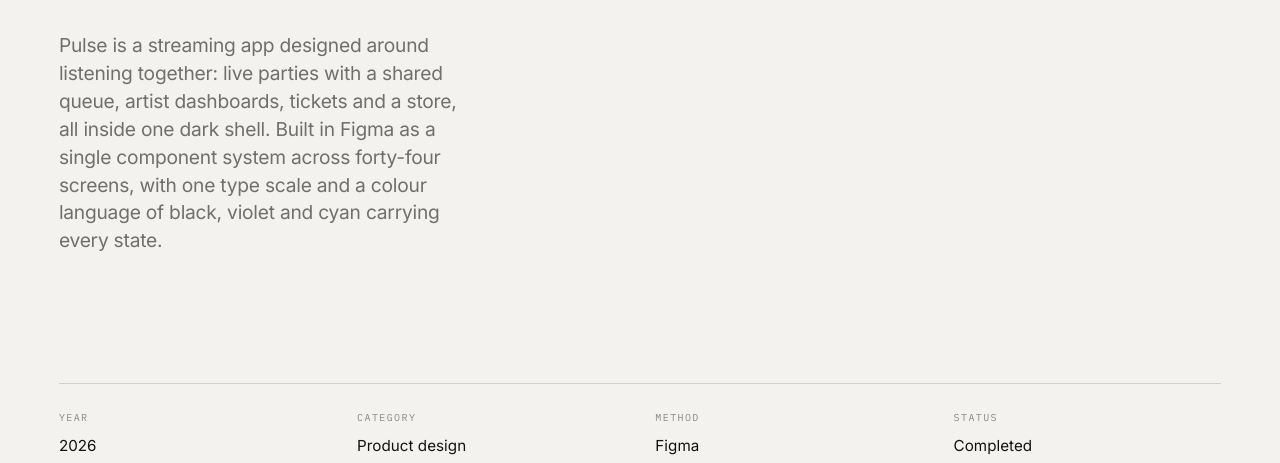
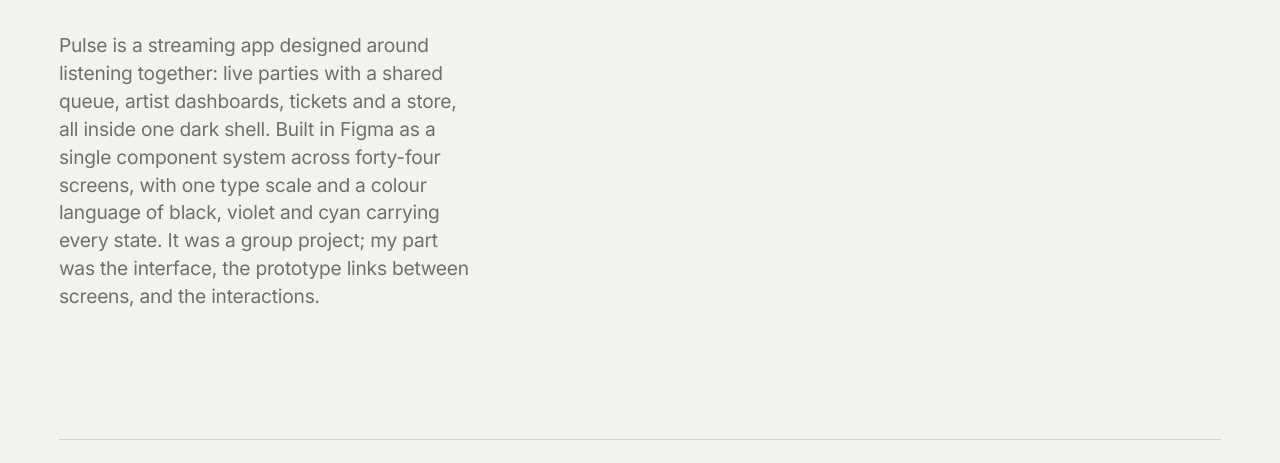
Before and after one commit to NanJ1ang/tsangchiuwang.github.io, a plain HTML site: page pages/work-06-music-app.html in a window 1280 px wide. Shown: the part 320-783 px from the top of the page. Drawn offline with Linux system fonts and the light colour scheme.

Commit message:
update pages/work-06-music-app.html

```diff
--- a/pages/work-06-music-app.html
+++ b/pages/work-06-music-app.html
@@ -4,11 +4,11 @@
 <meta charset="utf-8">
 <meta name="viewport" content="width=device-width, initial-scale=1">
 <title>Music App — Tsang Chiu Wang</title>
-<meta name="description" content="Pulse is a streaming app designed around listening together: live parties with a shared queue, artist dashboards, tickets and a store, all inside one dark shell. Built in Figma as a single component system across forty-four screens, with one type scale and a colour language of black, violet and cyan carrying every state.">
+<meta name="description" content="Pulse is a streaming app designed around listening together: live parties with a shared queue, artist dashboards, tickets and a store, all inside one dark shell. Built in Figma as a single component system across forty-four screens, with one type scale and a colour language of black, violet and cyan carrying every state. It was a group project; my part was the interface, the prototype links between screens, and the interactions.">
 <meta name="theme-color" content="#F3F2EF">
 <meta property="og:type" content="website">
 <meta property="og:title" content="Music App — Tsang Chiu Wang">
-<meta property="og:description" content="Pulse is a streaming app designed around listening together: live parties with a shared queue, artist dashboards, tickets and a store, all inside one dark shell. Built in Figma as a single component system across forty-four screens, with one type scale and a colour language of black, violet and cyan carrying every state.">
+<meta property="og:description" content="Pulse is a streaming app designed around listening together: live parties with a shared queue, artist dashboards, tickets and a store, all inside one dark shell. Built in Figma as a single component system across forty-four screens, with one type scale and a colour language of black, violet and cyan carrying every state. It was a group project; my part was the interface, the prototype links between screens, and the interactions.">
 <meta property="og:image" content="../assets/img/og-cover.jpg">
 <link rel="icon" href="../assets/img/favicon.svg" type="image/svg+xml">
 <link rel="preload" href="../assets/fonts/inter-latin.woff2" as="font" type="font/woff2" crossorigin>
@@ -34,7 +34,7 @@
         <p class="label">Digital Media Technology — 2026</p>
       </div>
       <h1 class="h1">Music App<span class="h1__gloss"></span></h1>
-      <p class="lede">Pulse is a streaming app designed around listening together: live parties with a shared queue, artist dashboards, tickets and a store, all inside one dark shell. Built in Figma as a single component system across forty-four screens, with one type scale and a colour language of black, violet and cyan carrying every state.</p>
+      <p class="lede">Pulse is a streaming app designed around listening together: live parties with a shared queue, artist dashboards, tickets and a store, all inside one dark shell. Built in Figma as a single component system across forty-four screens, with one type scale and a colour language of black, violet and cyan carrying every state. It was a group project; my part was the interface, the prototype links between screens, and the interactions.</p>
     </header>
 
     <dl class="work-meta">
```
